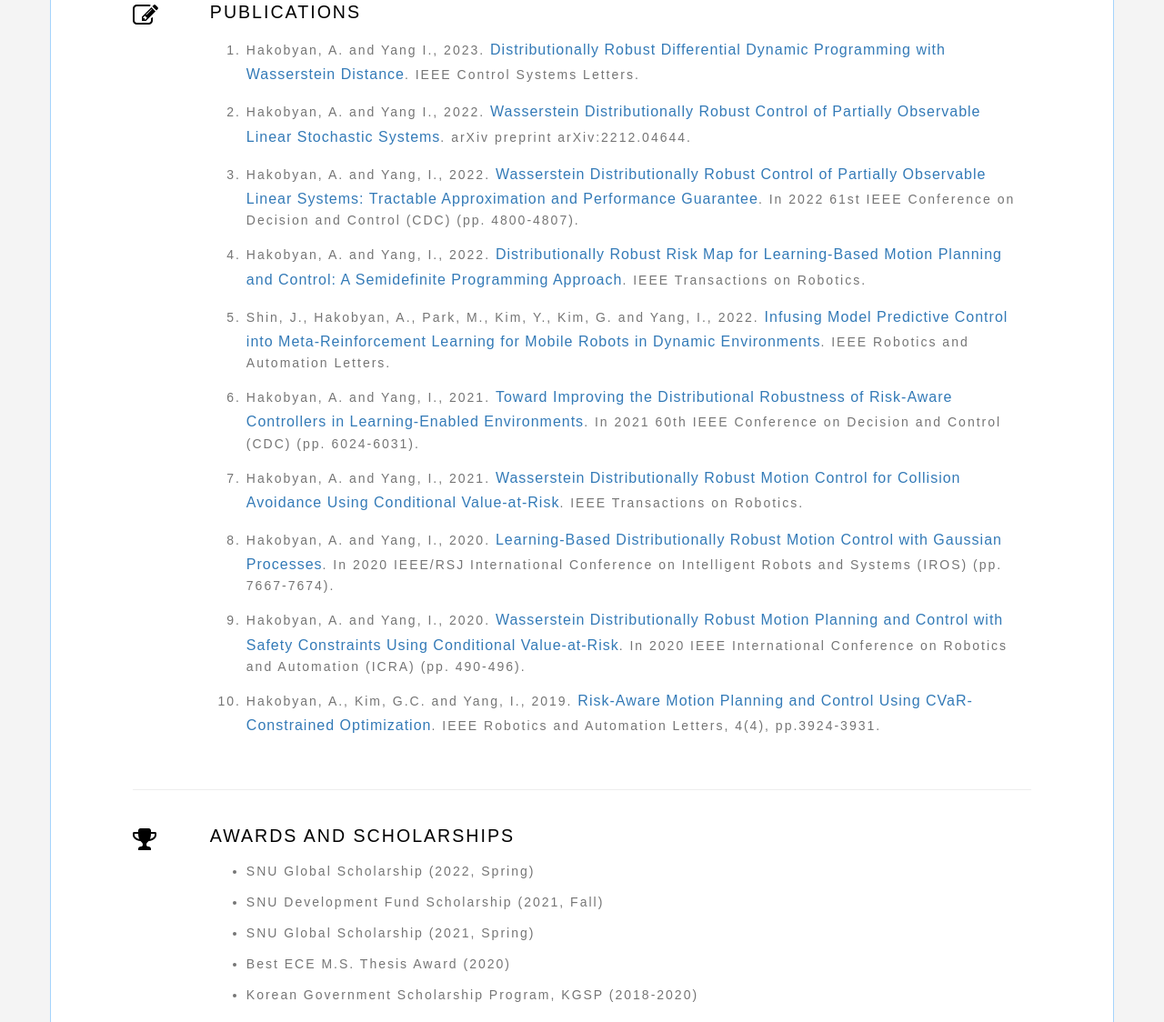
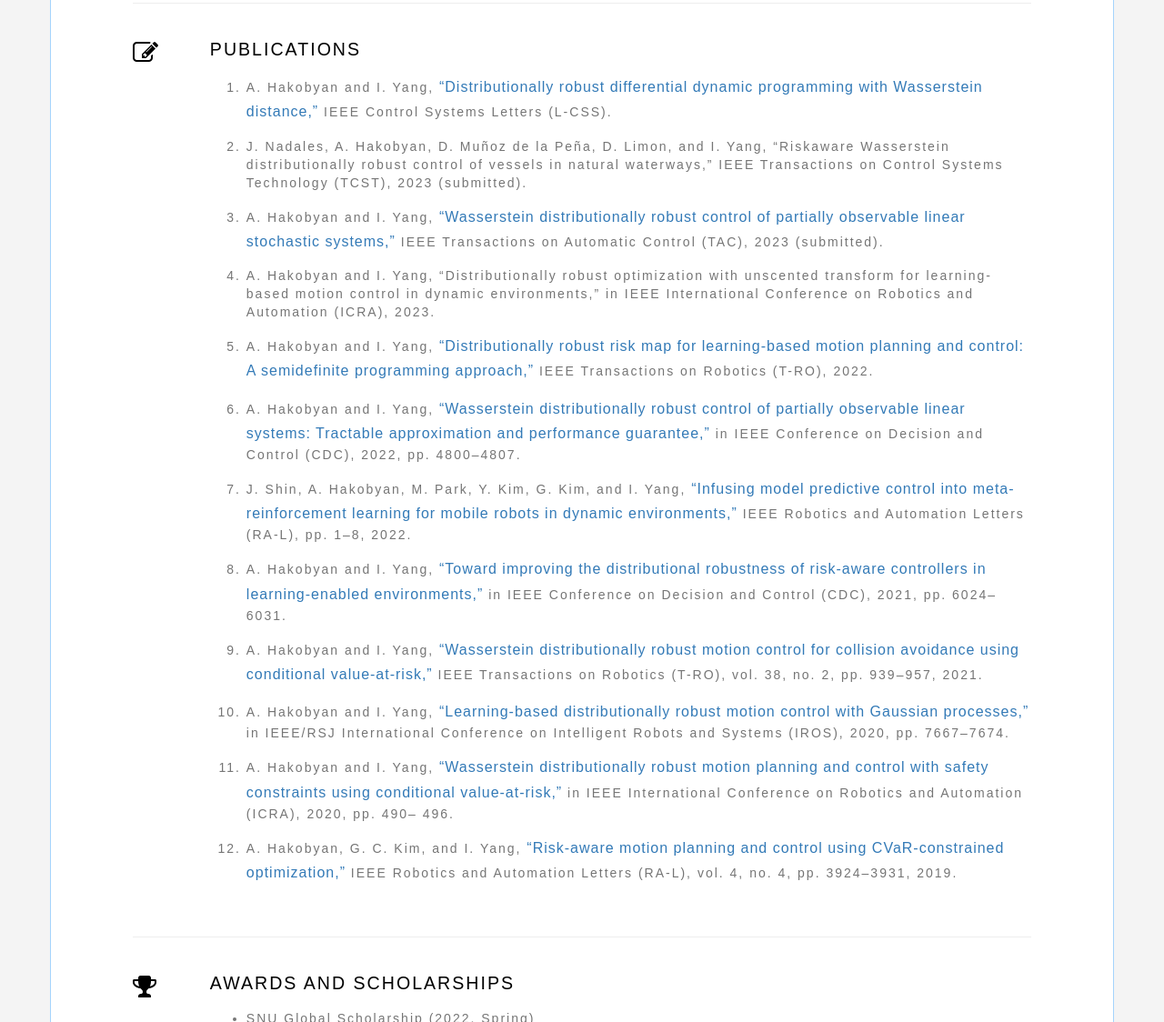
Before and after one commit to astghikhakobyan/astghikhakobyan.github.io, a plain HTML site: page index.html in a window 1280 px wide. Shown: the part 927-2051 px from the top of the page at 91% size. Drawn offline with nearby package versions, Linux system fonts and the light colour scheme; a web font is replaced by a local one.

Commit message:
New Commit

```diff
--- a/index.html
+++ b/index.html
@@ -61,6 +61,7 @@
                             </li>
 							<li><a href="https://www.linkedin.com/in/astghik-h-561511ab/"><span class="social fa fa-linkedin"></span>LinkedIn</a>
                             </li>
+							<li><a href="Astghik_Hakobyan_CV.pdf"><span class="fa fa-file-text"></span>CV</a>
                         </ul>
                     </div><!-- social 1st col end-->
                 </div><!-- header social end-->
@@ -111,16 +112,42 @@
                 <div class="col-sm-11">
 					<h3>Publications</h3>
 					<ol>
-						<li>Hakobyan, A. and Yang I., 2023. <a href="https://ieeexplore.ieee.org/stamp/stamp.jsp?arnumber=10153787">Distributionally Robust Differential Dynamic Programming with Wasserstein Distance</a>. IEEE Control Systems Letters.</li>
-						<li>Hakobyan, A. and Yang I., 2022. <a href="https://arxiv.org/pdf/2212.04644.pdf">Wasserstein Distributionally Robust Control of Partially Observable Linear Stochastic Systems</a>. arXiv preprint arXiv:2212.04644.</li>
-						<li>Hakobyan, A. and Yang, I., 2022. <a href="https://ieeexplore.ieee.org/stamp/stamp.jsp?arnumber=9992738">Wasserstein Distributionally Robust Control of Partially Observable Linear Systems: Tractable Approximation and Performance Guarantee</a>. In 2022 61st IEEE Conference on Decision and Control (CDC) (pp. 4800-4807).</li>
-						<li>Hakobyan, A. and Yang, I., 2022. <a href="https://ieeexplore.ieee.org/stamp/stamp.jsp?arnumber=9888786">Distributionally Robust Risk Map for Learning-Based Motion Planning and Control: A Semidefinite Programming Approach</a>. IEEE Transactions on Robotics.</li>
-						<li>Shin, J., Hakobyan, A., Park, M., Kim, Y., Kim, G. and Yang, I., 2022. <a href="https://ieeexplore.ieee.org/stamp/stamp.jsp?arnumber=9830833">Infusing Model Predictive Control into Meta-Reinforcement Learning for Mobile Robots in Dynamic Environments</a>. IEEE Robotics and Automation Letters.</li>
-						<li>Hakobyan, A. and Yang, I., 2021. <a href="https://ieeexplore.ieee.org/stamp/stamp.jsp?arnumber=9682981">Toward Improving the Distributional Robustness of Risk-Aware Controllers in Learning-Enabled Environments</a>. In 2021 60th IEEE Conference on Decision and Control (CDC) (pp. 6024-6031).</li>
-						<li>Hakobyan, A. and Yang, I., 2021. <a href="https://ieeexplore.ieee.org/stamp/stamp.jsp?arnumber=9547384">Wasserstein Distributionally Robust Motion Control for Collision Avoidance Using Conditional Value-at-Risk</a>. IEEE Transactions on Robotics.</li>
-						<li>Hakobyan, A. and Yang, I., 2020. <a href="https://ieeexplore.ieee.org/stamp/stamp.jsp?arnumber=9341415">Learning-Based Distributionally Robust Motion Control with Gaussian Processes</a>. In 2020 IEEE/RSJ International Conference on Intelligent Robots and Systems (IROS) (pp. 7667-7674).</li>
-						<li>Hakobyan, A. and Yang, I., 2020. <a href="https://ieeexplore.ieee.org/stamp/stamp.jsp?arnumber=9196857">Wasserstein Distributionally Robust Motion Planning and Control with Safety Constraints Using Conditional Value-at-Risk</a>. In 2020 IEEE International Conference on Robotics and Automation (ICRA) (pp. 490-496).</li>
-						<li>Hakobyan, A., Kim, G.C. and Yang, I., 2019. <a href="https://ieeexplore.ieee.org/stamp/stamp.jsp?arnumber=8767973">Risk-Aware Motion Planning and Control Using CVaR-Constrained Optimization</a>. IEEE Robotics and Automation Letters, 4(4), pp.3924-3931.</li>
+						<li>A. Hakobyan and I. Yang, <a href="https://ieeexplore.ieee.org/stamp/stamp.jsp?arnumber=10153787">“Distributionally robust differential dynamic programming
+with Wasserstein distance,”</a> IEEE Control Systems Letters (L-CSS).</li>
+						<li>J. Nadales, A. Hakobyan, D. Muñoz de la Peña, D. Limon, and I. Yang, “Riskaware
+Wasserstein distributionally robust control of vessels in natural waterways,”
+IEEE Transactions on Control Systems Technology (TCST), 2023 (submitted).</li>
+						<li>A. Hakobyan and I. Yang, <a href="https://arxiv.org/pdf/2212.04644.pdf">“Wasserstein distributionally robust control of partially
+observable linear stochastic systems,”</a> IEEE Transactions on Automatic Control
+(TAC), 2023 (submitted).</li>
+						<li>A. Hakobyan and I. Yang, “Distributionally robust optimization with unscented
+transform for learning-based motion control in dynamic environments,” in IEEE
+International Conference on Robotics and Automation (ICRA), 2023.</li>
+						<li>A. Hakobyan and I. Yang, <a href="https://ieeexplore.ieee.org/stamp/stamp.jsp?arnumber=9888786">“Distributionally robust risk map for learning-based
+motion planning and control: A semidefinite programming approach,”</a> IEEE
+Transactions on Robotics (T-RO), 2022.</li>
+						<li>A. Hakobyan and I. Yang, <a href="https://ieeexplore.ieee.org/stamp/stamp.jsp?arnumber=9992738">“Wasserstein distributionally robust control of partially
+observable linear systems: Tractable approximation and performance guarantee,”</a>
+in IEEE Conference on Decision and Control (CDC), 2022, pp. 4800–4807.</li>
+						<li>J. Shin, A. Hakobyan, M. Park, Y. Kim, G. Kim, and I. Yang, <a href="https://ieeexplore.ieee.org/stamp/stamp.jsp?arnumber=9830833">“Infusing model
+predictive control into meta-reinforcement learning for mobile robots in dynamic
+environments,”</a> IEEE Robotics and Automation Letters (RA-L), pp. 1–8, 2022.</li>
+						<li>A. Hakobyan and I. Yang, <a href="https://ieeexplore.ieee.org/stamp/stamp.jsp?arnumber=9682981">“Toward improving the distributional robustness of
+risk-aware controllers in learning-enabled environments,”</a> in IEEE Conference on
+Decision and Control (CDC), 2021, pp. 6024–6031.</li>
+						<li>A. Hakobyan and I. Yang, <a href="https://ieeexplore.ieee.org/stamp/stamp.jsp?arnumber=9547384">“Wasserstein distributionally robust motion control
+for collision avoidance using conditional value-at-risk,”</a> IEEE Transactions on
+Robotics (T-RO), vol. 38, no. 2, pp. 939–957, 2021.</li>
+						<li>A. Hakobyan and I. Yang, <a href="https://ieeexplore.ieee.org/stamp/stamp.jsp?arnumber=9341415">“Learning-based distributionally robust motion control
+with Gaussian processes,”</a> in IEEE/RSJ International Conference on Intelligent
+Robots and Systems (IROS), 2020, pp. 7667–7674.</li>
+						<li>A. Hakobyan and I. Yang, <a href="https://ieeexplore.ieee.org/stamp/stamp.jsp?arnumber=9196857">“Wasserstein distributionally robust motion planning
+and control with safety constraints using conditional value-at-risk,”</a> in IEEE
+International Conference on Robotics and Automation (ICRA), 2020, pp. 490–
+496.</li>
+						<li>A. Hakobyan, G. C. Kim, and I. Yang, <a href="https://ieeexplore.ieee.org/stamp/stamp.jsp?arnumber=8767973">“Risk-aware motion planning and control
+using CVaR-constrained optimization,”</a> IEEE Robotics and Automation Letters
+(RA-L), vol. 4, no. 4, pp. 3924–3931, 2019.
 					</ol>
                 </div>
             </div><!--Education & Certifications end-->
@@ -138,7 +165,7 @@
 						<li>SNU Global Scholarship (2022, Spring)</li>
 						<li>SNU Development Fund Scholarship (2021, Fall)</li>
 						<li>SNU Global Scholarship (2021, Spring)</li>
-						<li>Best ECE M.S. Thesis Award (2020)</li>
+						<li>Distinguished ECE M.S. Dissertation Award (2020)</li>
 						<li>Korean Government Scholarship Program, KGSP (2018-2020)</li>
 					</ul>
                 </div>
```
Also changed, not shown: 1 other file.
